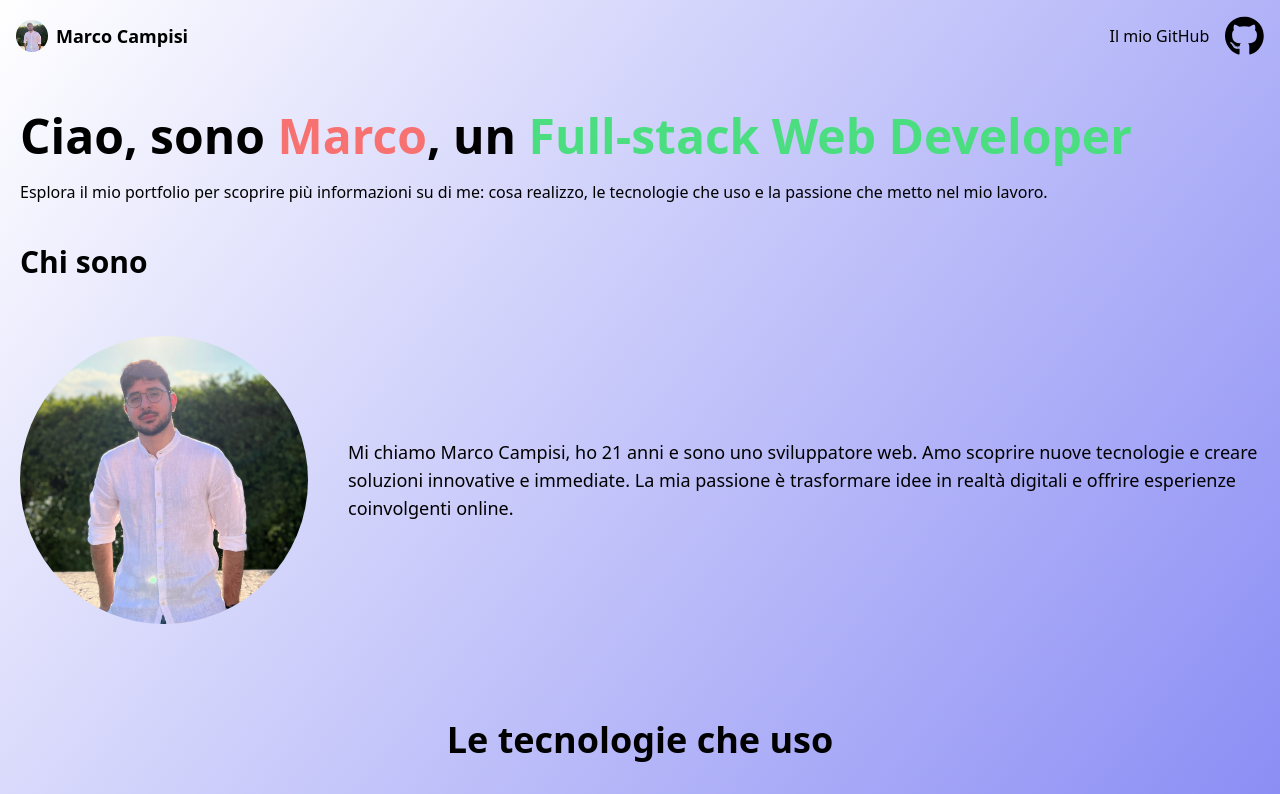
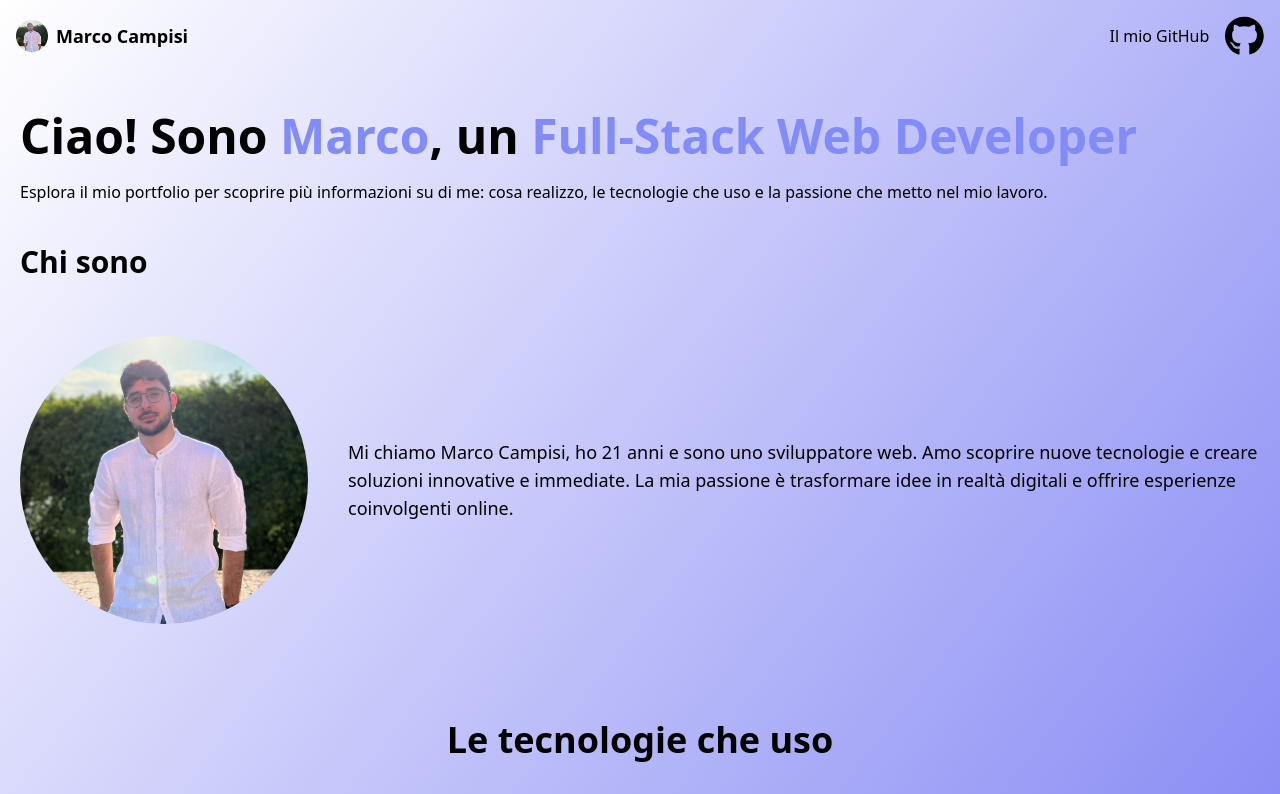
Before and after one commit to marcocampisi/react-portfolio, a React (Vite) app: page / in a window 1280 px wide. Shown: the top 794 px of the page. Built offline with nearby package versions, Linux system fonts and the light colour scheme.

Commit message:
Update text title

```diff
--- a/src/components/MainComponent.jsx
+++ b/src/components/MainComponent.jsx
@@ -59,7 +59,7 @@ class MainComponent extends React.Component {
             <main>
                 <div className='mt-10 mx-auto max-w-7xl px-5'>
                     <h1 className='text-5xl font-extrabold'>
-                        Ciao, sono <span className='text-red-400'>Marco</span>, un <span className='text-green-400'>Full-stack Web Developer</span>
+                        Ciao! Sono <span className='text-indigo-400'>Marco</span>, un <span className='text-indigo-400'>Full-Stack Web Developer</span>
                     </h1>
                     <p className='font-medium mt-5'>
                         Esplora il mio portfolio per scoprire più informazioni
```
